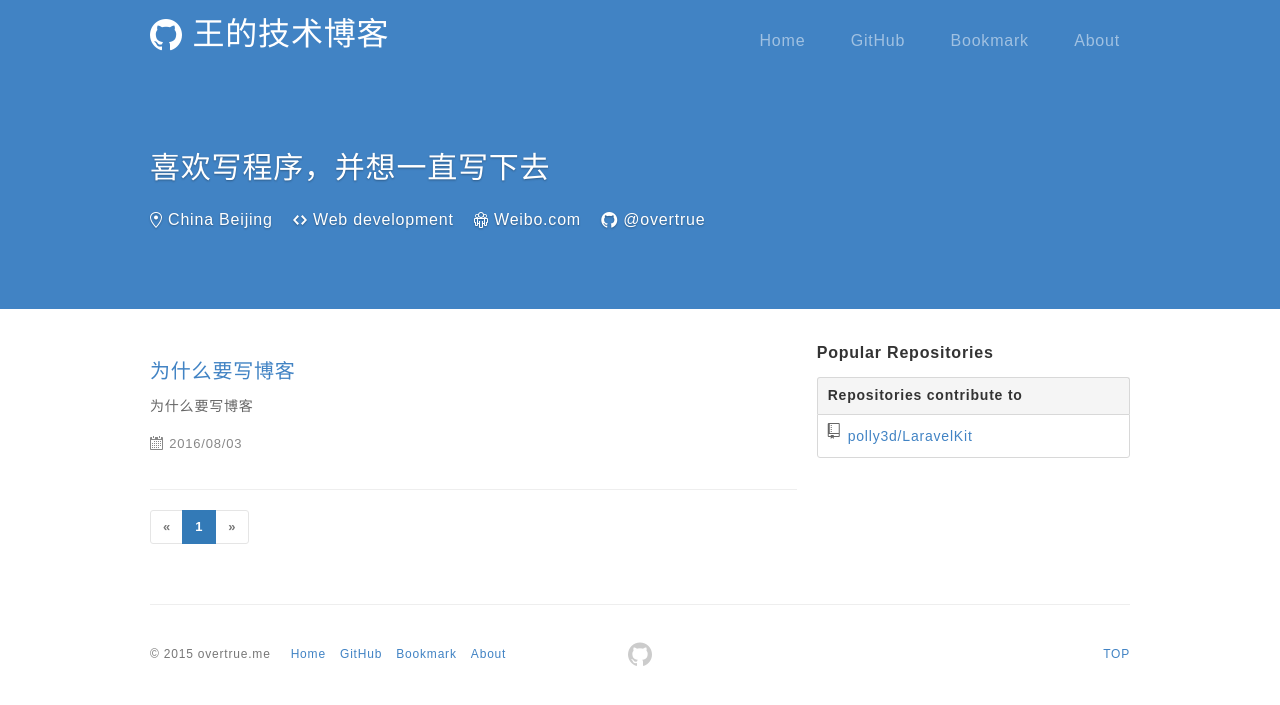
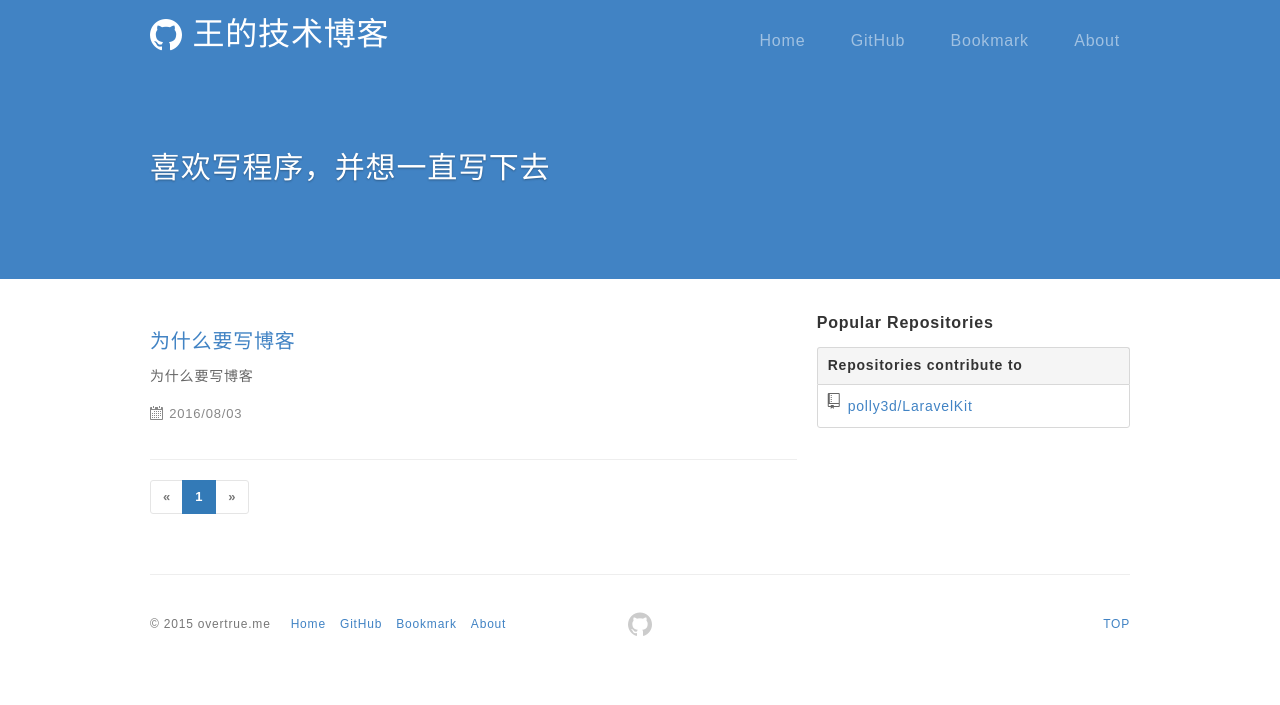
Before and after one commit to polly3d/polly3d.github.io, a Jekyll site: the page built from index.html, in a window 1280 px wide. Shown: the top 705 px of the page. Built offline with Jekyll 4.4.1, drawn with Linux system fonts in a browser that asks for light colours; the list of posts is cut into pages by our own code; comment, search, counter and statistics services are not loaded.

Commit message:
init blog

```diff
--- a/index.html
+++ b/index.html
@@ -9,7 +9,7 @@ css: ['pages/index.css']
         <div class="container">
             <div class="collection-title">
                 <h1 class="collection-header">喜欢写程序，并想一直写下去</h1>
-                <div class="collection-info">
+                <!-- <div class="collection-info">
                     <span class="meta-info">
                         <span class="octicon octicon-location"></span>
                         China Beijing
@@ -26,7 +26,7 @@ css: ['pages/index.css']
                         <span class="octicon octicon-mark-github"></span>
                         <a href="https://github.com/overtrue" target="_blank">@overtrue</a>
                     </span>
-                </div>
+                </div> -->
             </div>
         </div>
     </div>
```
